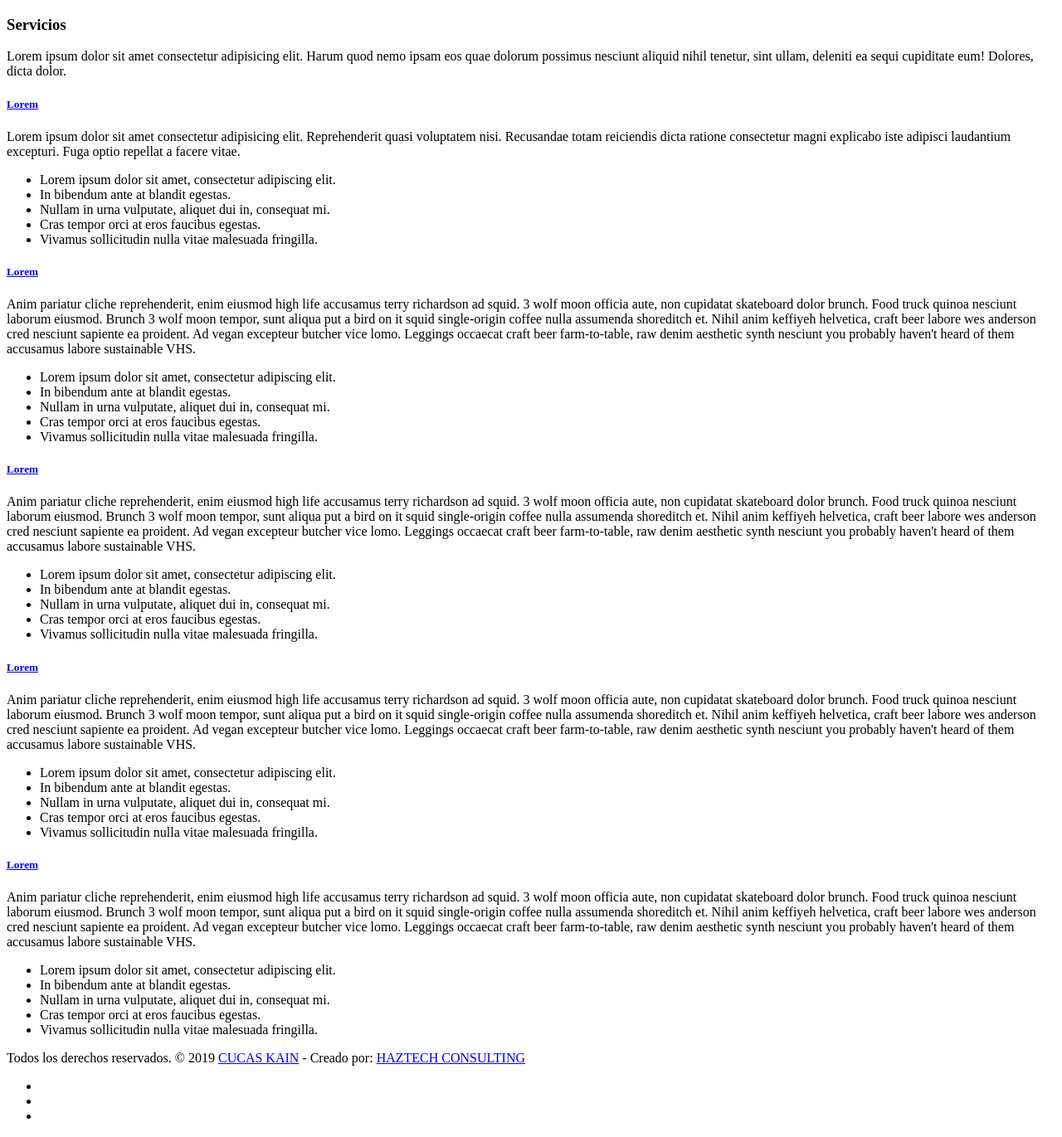
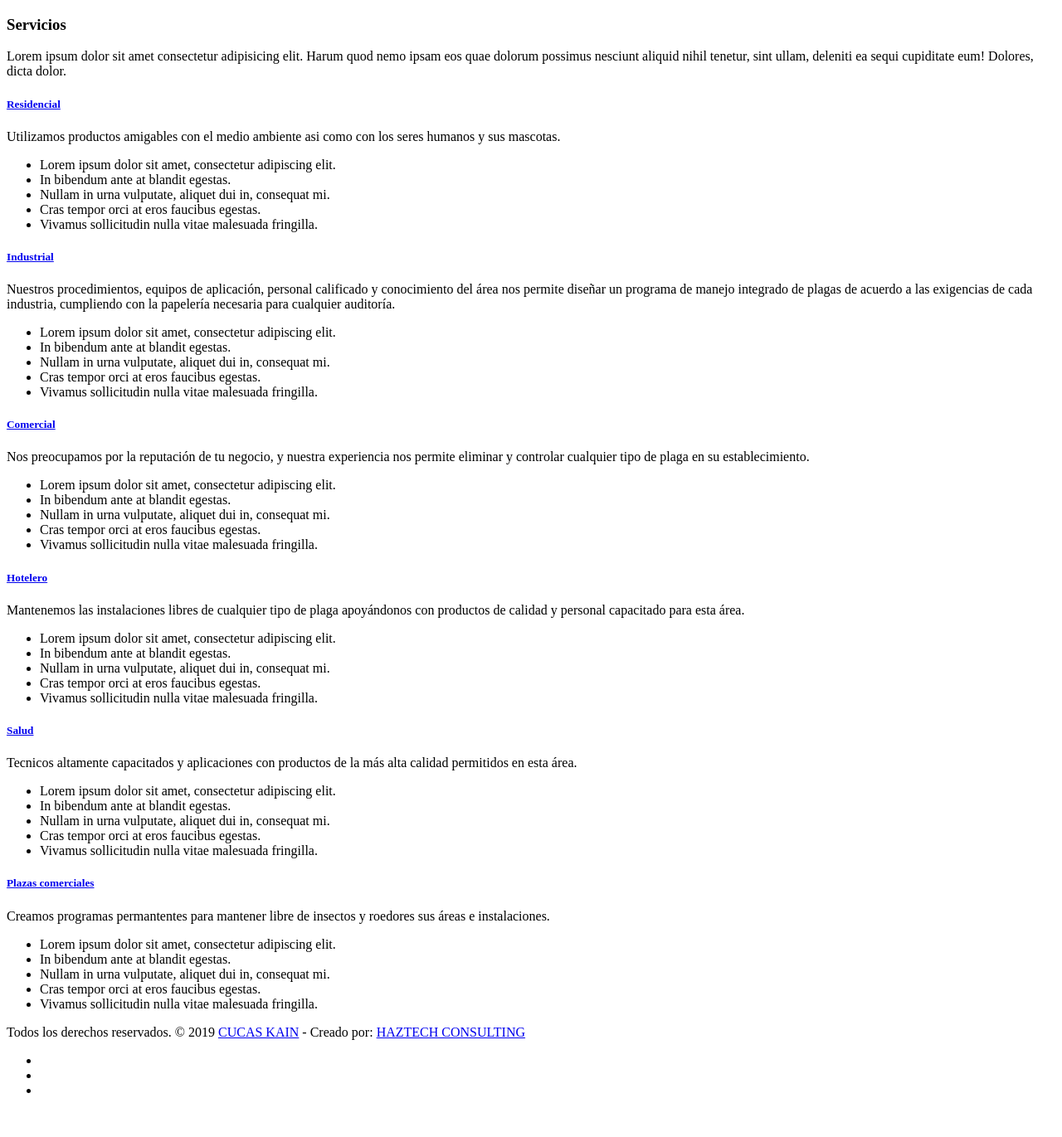
Before and after one commit to RamiserjTankian/cucaskainv2, a PHP site: template vistas/modulos/servicios.php in a window 1280 px wide. Shown: the part 208-1579 px from the top of the page at 83% size. After the commit the page ends 1526 px from the top, so only its background shows below. Run offline with PHP 8.4, Linux system fonts and the light colour scheme; the template is opened without the code that fills it, so the values that code supplies are empty.

Commit message:
Info servicios actualizada

```diff
--- a/vistas/modulos/servicios.php
+++ b/vistas/modulos/servicios.php
@@ -14,7 +14,7 @@
 								<div class="card-header" role="tab" id="headingOne">
 									<h5 class="mb-0">
 										<a data-toggle="collapse" href="#collapseOne" aria-expanded="true" aria-controls="collapseOne">
-											Lorem
+											Residencial
 											<i class="fa fa-bullseye" aria-hidden="true"></i>
 										</a>
 									</h5>
@@ -22,7 +22,7 @@
 								<div id="collapseOne" class="collapse show" role="tabpanel" aria-labelledby="headingOne" data-parent="#accordion">
 									<div class="card-body">
 										<div class="inner-acc">
-											<p>Lorem ipsum dolor sit amet consectetur adipisicing elit. Reprehenderit quasi voluptatem nisi. Recusandae totam reiciendis dicta ratione consectetur magni explicabo iste adipisci laudantium excepturi. Fuga optio repellat a facere vitae.</p>
+											<p>Utilizamos productos amigables con el medio ambiente asi como con los seres humanos y sus mascotas.</p>
 											<ul>
 												<li><i class="fa fa-hand-o-right" aria-hidden="true"></i> Lorem ipsum dolor sit amet, consectetur adipiscing elit.</li>
 												<li><i class="fa fa-hand-o-right" aria-hidden="true"></i> In bibendum ante at blandit egestas.</li>
@@ -39,7 +39,7 @@
 								<div class="card-header" role="tab" id="headingTwo">
 									<h5 class="mb-0">
 										<a class="collapsed" data-toggle="collapse" href="#collapseTwo" aria-expanded="false" aria-controls="collapseTwo">
-											Lorem
+											Industrial
 											<i class="fa fa-bullseye" aria-hidden="true"></i>
 										</a>
 									</h5>
@@ -47,7 +47,7 @@
 								<div id="collapseTwo" class="collapse" role="tabpanel" aria-labelledby="headingTwo" data-parent="#accordion">
 									<div class="card-body">
 										<div class="inner-acc">
-											<p>Anim pariatur cliche reprehenderit, enim eiusmod high life accusamus terry richardson ad squid. 3 wolf moon officia aute, non cupidatat skateboard dolor brunch. Food truck quinoa nesciunt laborum eiusmod. Brunch 3 wolf moon tempor, sunt aliqua put a bird on it squid single-origin coffee nulla assumenda shoreditch et. Nihil anim keffiyeh helvetica, craft beer labore wes anderson cred nesciunt sapiente ea proident. Ad vegan excepteur butcher vice lomo. Leggings occaecat craft beer farm-to-table, raw denim aesthetic synth nesciunt you probably haven't heard of them accusamus labore sustainable VHS.</p>
+											<p>Nuestros procedimientos, equipos de aplicación, personal calificado y conocimiento del área nos permite diseñar un programa de manejo integrado de plagas de acuerdo a las exigencias de cada industria, cumpliendo con la papelería necesaria para cualquier auditoría.</p>
 											<ul>
 												<li><i class="fa fa-hand-o-right" aria-hidden="true"></i> Lorem ipsum dolor sit amet, consectetur adipiscing elit.</li>
 												<li><i class="fa fa-hand-o-right" aria-hidden="true"></i> In bibendum ante at blandit egestas.</li>
@@ -64,7 +64,7 @@
 								<div class="card-header" role="tab" id="headingThree">
 									<h5 class="mb-0">
 										<a class="collapsed" data-toggle="collapse" href="#collapseThree" aria-expanded="false" aria-controls="collapseThree">
-											Lorem
+											Comercial
 											<i class="fa fa-bullseye" aria-hidden="true"></i>
 										</a>
 									</h5>
@@ -72,7 +72,7 @@
 								<div id="collapseThree" class="collapse" role="tabpanel" aria-labelledby="headingThree" data-parent="#accordion">
 									<div class="card-body">
 										<div class="inner-acc">
-											<p>Anim pariatur cliche reprehenderit, enim eiusmod high life accusamus terry richardson ad squid. 3 wolf moon officia aute, non cupidatat skateboard dolor brunch. Food truck quinoa nesciunt laborum eiusmod. Brunch 3 wolf moon tempor, sunt aliqua put a bird on it squid single-origin coffee nulla assumenda shoreditch et. Nihil anim keffiyeh helvetica, craft beer labore wes anderson cred nesciunt sapiente ea proident. Ad vegan excepteur butcher vice lomo. Leggings occaecat craft beer farm-to-table, raw denim aesthetic synth nesciunt you probably haven't heard of them accusamus labore sustainable VHS.</p>
+											<p>Nos preocupamos por la reputación de tu negocio, y nuestra experiencia nos permite eliminar y controlar cualquier tipo de plaga en su establecimiento.</p>
 											<ul>
 												<li><i class="fa fa-hand-o-right" aria-hidden="true"></i> Lorem ipsum dolor sit amet, consectetur adipiscing elit.</li>
 												<li><i class="fa fa-hand-o-right" aria-hidden="true"></i> In bibendum ante at blandit egestas.</li>
@@ -89,7 +89,7 @@
 								<div class="card-header" role="tab" id="headingFour">
 									<h5 class="mb-0">
 										<a class="collapsed" data-toggle="collapse" href="#collapseFour" aria-expanded="false" aria-controls="collapseFour">
-											Lorem
+											Hotelero
 											<i class="fa fa-bullseye" aria-hidden="true"></i>
 										</a>
 									</h5>
@@ -97,7 +97,7 @@
 								<div id="collapseFour" class="collapse" role="tabpanel" aria-labelledby="headingFour" data-parent="#accordion">
 									<div class="card-body">
 										<div class="inner-acc">
-											<p>Anim pariatur cliche reprehenderit, enim eiusmod high life accusamus terry richardson ad squid. 3 wolf moon officia aute, non cupidatat skateboard dolor brunch. Food truck quinoa nesciunt laborum eiusmod. Brunch 3 wolf moon tempor, sunt aliqua put a bird on it squid single-origin coffee nulla assumenda shoreditch et. Nihil anim keffiyeh helvetica, craft beer labore wes anderson cred nesciunt sapiente ea proident. Ad vegan excepteur butcher vice lomo. Leggings occaecat craft beer farm-to-table, raw denim aesthetic synth nesciunt you probably haven't heard of them accusamus labore sustainable VHS.</p>
+											<p>Mantenemos las instalaciones libres de cualquier tipo de plaga apoyándonos con productos de calidad y personal capacitado para esta área.</p>
 											<ul>
 												<li><i class="fa fa-hand-o-right" aria-hidden="true"></i> Lorem ipsum dolor sit amet, consectetur adipiscing elit.</li>
 												<li><i class="fa fa-hand-o-right" aria-hidden="true"></i> In bibendum ante at blandit egestas.</li>
@@ -114,7 +114,7 @@
 								<div class="card-header" role="tab" id="headingFive">
 									<h5 class="mb-0">
 										<a class="collapsed" data-toggle="collapse" href="#collapseFive" aria-expanded="false" aria-controls="collapseFive">
-											Lorem
+											Salud
 											<i class="fa fa-bullseye" aria-hidden="true"></i>
 										</a>
 									</h5>
@@ -122,7 +122,7 @@
 								<div id="collapseFive" class="collapse" role="tabpanel" aria-labelledby="headingFive" data-parent="#accordion">
 									<div class="card-body">
 										<div class="inner-acc">
-											<p>Anim pariatur cliche reprehenderit, enim eiusmod high life accusamus terry richardson ad squid. 3 wolf moon officia aute, non cupidatat skateboard dolor brunch. Food truck quinoa nesciunt laborum eiusmod. Brunch 3 wolf moon tempor, sunt aliqua put a bird on it squid single-origin coffee nulla assumenda shoreditch et. Nihil anim keffiyeh helvetica, craft beer labore wes anderson cred nesciunt sapiente ea proident. Ad vegan excepteur butcher vice lomo. Leggings occaecat craft beer farm-to-table, raw denim aesthetic synth nesciunt you probably haven't heard of them accusamus labore sustainable VHS.</p>
+											<p>Tecnicos altamente capacitados y aplicaciones con productos de la más alta calidad permitidos en esta área.</p>
 											<ul>
 												<li><i class="fa fa-hand-o-right" aria-hidden="true"></i> Lorem ipsum dolor sit amet, consectetur adipiscing elit.</li>
 												<li><i class="fa fa-hand-o-right" aria-hidden="true"></i> In bibendum ante at blandit egestas.</li>
@@ -134,6 +134,31 @@
 										</div>
 									</div>
 								</div>
+								<div class="card">
+								<div class="card-header" role="tab" id="headingFive">
+									<h5 class="mb-0">
+										<a class="collapsed" data-toggle="collapse" href="#collapseSix" aria-expanded="false" aria-controls="collapseFive">
+											Plazas comerciales
+											<i class="fa fa-bullseye" aria-hidden="true"></i>
+										</a>
+									</h5>
+								</div>
+								<div id="collapseSix" class="collapse" role="tabpanel" aria-labelledby="headingSix" data-parent="#accordion">
+									<div class="card-body">
+										<div class="inner-acc">
+											<p>Creamos programas permantentes para mantener libre de insectos y roedores sus áreas e instalaciones.</p>
+											<ul>
+												<li><i class="fa fa-hand-o-right" aria-hidden="true"></i> Lorem ipsum dolor sit amet, consectetur adipiscing elit.</li>
+												<li><i class="fa fa-hand-o-right" aria-hidden="true"></i> In bibendum ante at blandit egestas.</li>
+												<li><i class="fa fa-hand-o-right" aria-hidden="true"></i> Nullam in urna vulputate, aliquet dui in, consequat mi.</li>
+												<li><i class="fa fa-hand-o-right" aria-hidden="true"></i> Cras tempor orci at eros faucibus egestas.</li>
+												<li><i class="fa fa-hand-o-right" aria-hidden="true"></i> Vivamus sollicitudin nulla vitae malesuada fringilla.</li>
+											</ul>
+											<i class="fa fa-bullseye" aria-hidden="true"></i>
+										</div>
+									</div>
+								</div>
+								</div>
 							</div>
 						</div>
 					</div>
```
